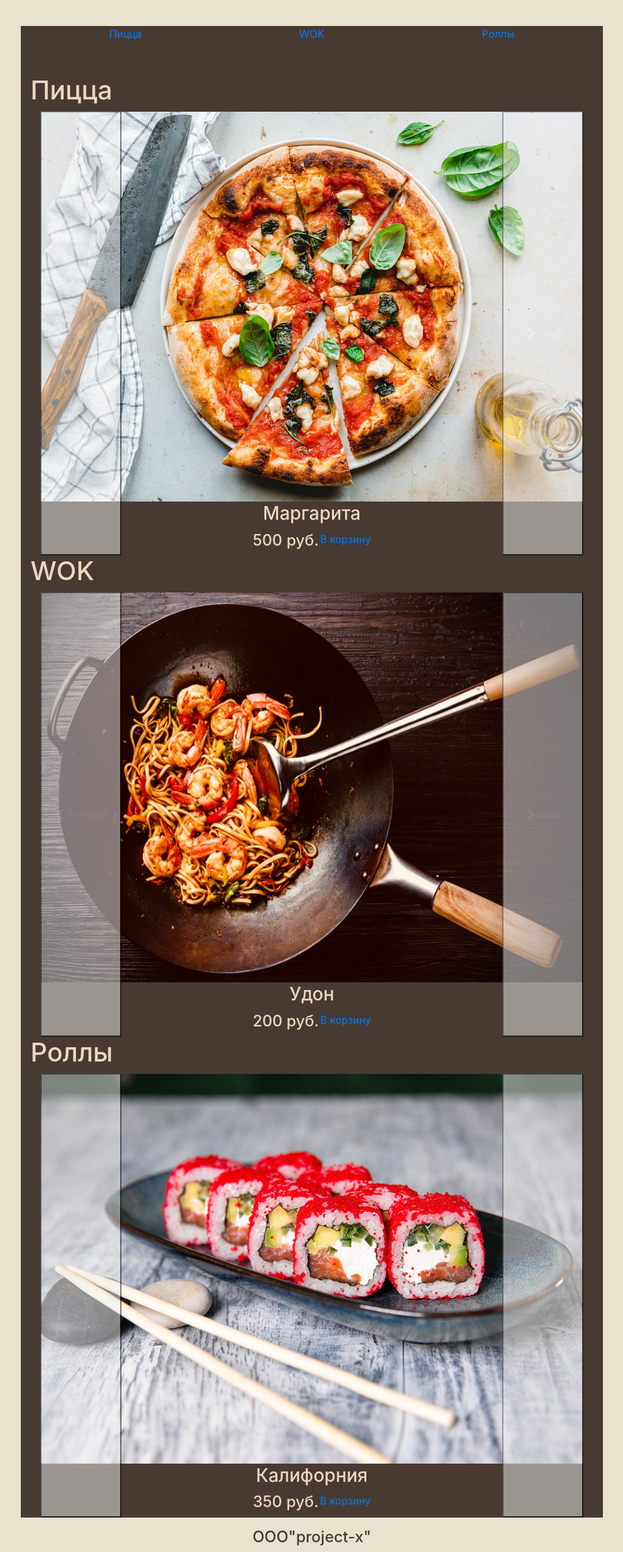
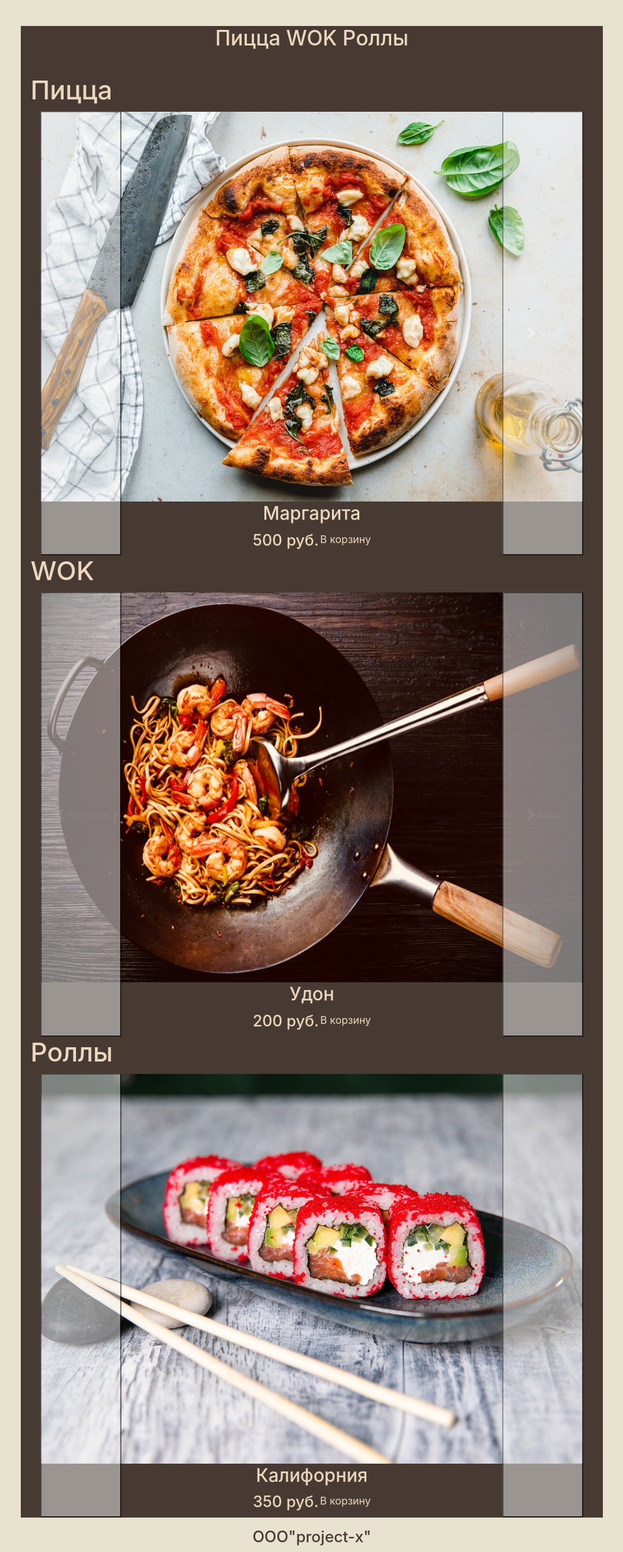
Before and after one commit to SaYxAp/Web, a Flask app: page /menu in a window 1280 px wide. Shown: the part 56-2445 px from the top of the page at 65% size, without its empty margins (160-1119 px from the left). Run offline with Flask 3, Linux system fonts and the light colour scheme; some libraries are stand-ins or nearby versions.

Commit message:
Add files via upload

```diff
--- a/templates/cart.html
+++ b/templates/cart.html
@@ -5,8 +5,9 @@
 <div>
         <table>
                 <tr>
-                        <td><a href="http://127.0.0.1:8080/delete_cookie">Очистить корзину</a></td>
-                        <td><a href="http://127.0.0.1:8080">Оплатить</a></td>
+                        <td><h3><a href="http://127.0.0.1:8080" style = "color: #edd8be">Оплатить</a></h3></td>
+                        <td><h3><a href="http://127.0.0.1:8080/delete_cookie" style = "color: #edd8be">Очистить корзину</a></h3></td>
+
                 </tr>
                 {% for item in data %}
                         <tr style="display: flex; justify-content: space-around; width: 500px;">
--- a/templates/menu.html
+++ b/templates/menu.html
@@ -4,9 +4,9 @@
 
 <div class="catalog-" style="height: 75px;">
         <div class="catalog-row-" style="display: flex;justify-content: space-around;">
-                <a href="#pizza">Пицца</a>
-                <a href="#wok">WOK</a>
-                <a href="#rolls">Роллы</a>
+                <h2><a href="#pizza" style = "color: #edd8be">Пицца</a>
+                <a href="#wok" style = "color: #edd8be">WOK</a>
+                <a href="#rolls" style = "color: #edd8be">Роллы</a></h2>
         </div>
 </div>
 <div>
@@ -24,7 +24,7 @@
                     </tr>
                     <tr style="display: flex; justify-content: center;">
                         <td><h4>500 руб.</h4></td>
-                        <td><a href="http://127.0.0.1:8080/cookie/Маргарита=500">В корзину</a></td>
+                        <td><a href="http://127.0.0.1:8080/cookie/Маргарита=500" style = "color: #edd8be">В корзину</a></td>
                     </tr>
                   </table>
                 </div>
@@ -38,7 +38,7 @@
                     </tr>
                     <tr style="display: flex; justify-content: center;">
                         <td><h4>600 руб.</h4></td>
-                        <td><a href="http://127.0.0.1:8080/cookie/Песто=600">В корзину</a></td>
+                        <td><a href="http://127.0.0.1:8080/cookie/Песто=600" style = "color: #edd8be">В корзину</a></td>
                     </tr>
                   </table>
                 </div>
@@ -52,7 +52,7 @@
                     </tr>
                     <tr style="display: flex; justify-content: center;">
                         <td><h4>300 руб.</h4></td>
-                        <td><a href="http://127.0.0.1:8080/cookie/Пепперони=300">В корзину</a></td>
+                        <td><a href="http://127.0.0.1:8080/cookie/Пепперони=300" style = "color: #edd8be">В корзину</a></td>
                     </tr>
                   </table>
                 </div>
@@ -69,7 +69,7 @@
         </div>
         <h1 id="wok">WOK</h1>
         <div class="container">
-                <div id="carouselExampleControls" class="carousel slide " data-bs-ride="carousel">
+                <div id="carouselExampleControls2" class="carousel slide " data-bs-ride="carousel">
               <div class="carousel-inner">
                 <div class="carousel-item active">
                   <table>
@@ -81,7 +81,7 @@
                     </tr>
                     <tr style="display: flex; justify-content: center;">
                         <td><h4>200 руб.</h4></td>
-                        <td><a href="http://127.0.0.1:8080/cookie/Удон=200">В корзину</a></td>
+                        <td><a href="http://127.0.0.1:8080/cookie/Удон=200" style = "color: #edd8be">В корзину</a></td>
                     </tr>
                   </table>
                 </div>
@@ -95,7 +95,7 @@
                     </tr>
                     <tr style="display: flex; justify-content: center;">
                         <td><h4>400 руб.</h4></td>
-                        <td><a href="http://127.0.0.1:8080/cookie/Якисоба=400">В корзину</a></td>
+                        <td><a href="http://127.0.0.1:8080/cookie/Якисоба=400" style = "color: #edd8be">В корзину</a></td>
                     </tr>
                   </table>
                 </div>
@@ -109,7 +109,7 @@
                     </tr>
                     <tr style="display: flex; justify-content: center;">
                         <td><h4>300 руб.</h4></td>
-                        <td><a href="http://127.0.0.1:8080/cookie/Соба=300">В корзину</a></td>
+                        <td><a href="http://127.0.0.1:8080/cookie/Соба=300" style = "color: #edd8be">В корзину</a></td>
                     </tr>
                   </table>
                 </div>
@@ -126,7 +126,7 @@
         </div>
         <h1 id="rolls">Роллы</h1>
         <div class="container">
-                <div id="carouselExampleControls" class="carousel slide " data-bs-ride="carousel">
+                <div id="carouselExampleControls3" class="carousel slide " data-bs-ride="carousel">
               <div class="carousel-inner">
                 <div class="carousel-item active">
                   <table>
@@ -138,7 +138,7 @@
                     </tr>
                     <tr style="display: flex; justify-content: center;">
                         <td><h4>350 руб.</h4></td>
-                        <td><a href="http://127.0.0.1:8080/cookie/Калифорния=350">В корзину</a></td>
+                        <td><a href="http://127.0.0.1:8080/cookie/Калифорния=350" style = "color: #edd8be">В корзину</a></td>
                     </tr>
                   </table>
                 </div>
@@ -152,7 +152,7 @@
                     </tr>
                     <tr style="display: flex; justify-content: center;">
                         <td><h4>250 руб.</h4></td>
-                        <td><a href="http://127.0.0.1:8080/cookie/Филадельфия=250">В корзину</a></td>
+                        <td><a href="http://127.0.0.1:8080/cookie/Филадельфия=250" style = "color: #edd8be">В корзину</a></td>
                     </tr>
                   </table>
                 </div>
@@ -166,7 +166,7 @@
                     </tr>
                     <tr style="display: flex; justify-content: center;">
                         <td><h4>200 руб.</h4></td>
-                        <td><a href="http://127.0.0.1:8080/cookie/Вулкан=200">В корзину</a></td>
+                        <td><a href="http://127.0.0.1:8080/cookie/Вулкан=200" style = "color: #edd8be">В корзину</a></td>
                     </tr>
                   </table>
                 </div>
```
